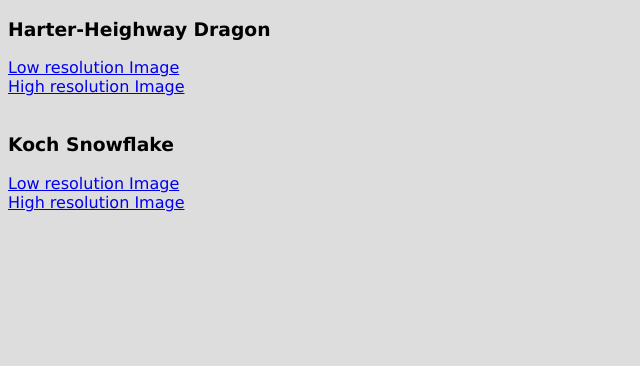
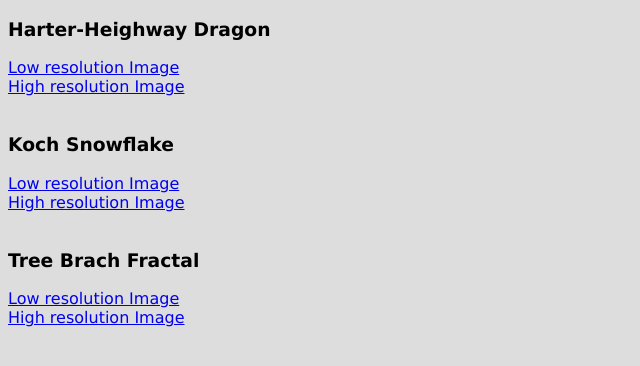
Before and after one commit to OU-CS5213/python-with-GCP---Team4, a plain HTML site: page index.html in a window 1280 px wide. Shown: the whole page, without its empty margins (0-640 px from the left). Drawn offline with Linux system fonts and the light colour scheme.

Commit message:
Added third fractal with high and low resolution

```diff
--- a/index.html
+++ b/index.html
@@ -12,4 +12,7 @@ body {
 <h3> Koch Snowflake </h3>
 <a href = https://storage.googleapis.com/team-4/ThirdImage.png> Low resolution Image </a> <br>
 <a href = https://storage.googleapis.com/team-4/FourthImage.png> High resolution Image </a> <br><br>
+<h3> Tree Brach Fractal </h3>
+<a href = https://storage.googleapis.com/team-4/FifthImage.png> Low resolution Image </a> <br>
+<a href = https://storage.googleapis.com/team-4/SixthImage.png> High resolution Image </a> <br>
 </body></html>
```
